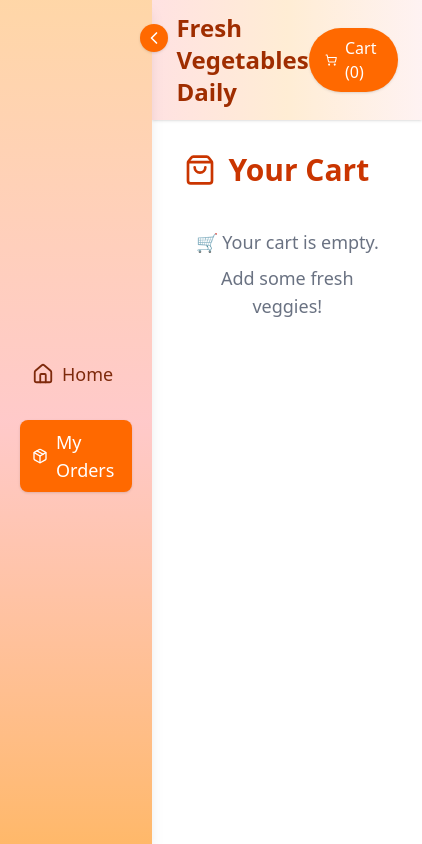
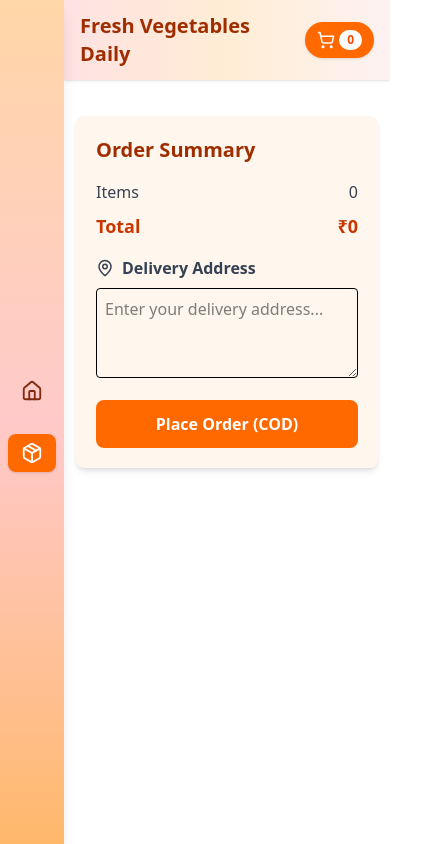
Before and after one commit to aruns128/delivery-app, a Next.js app: page /cart in a window 390 px wide. Shown: the whole page, 422 px wide, since content can reach past the window. Built offline with nearby package versions, Linux system fonts and the light colour scheme.

Commit message:
changes added.

```diff
--- a/app/cart/page.tsx
+++ b/app/cart/page.tsx
@@ -2,20 +2,17 @@
 import { useState, useEffect } from "react";
 import Layout from "../components/Layout";
 import { useCart } from "../context/CartContext";
-import { Trash2, MapPin, ShoppingBag, Loader2 } from "lucide-react";
+import { Trash2, MapPin, Loader2, Minus, Plus } from "lucide-react";
 import { toast } from "react-hot-toast";
 
 export default function CartPage() {
-  const { cart, total, removeFromCart, clearCart } = useCart();
+  const { cart, total, removeFromCart, clearCart, updateQuantity } = useCart();
   const [address, setAddress] = useState("");
-  const [loading, setLoading] = useState(true); // Page loading state
-  const [placingOrder, setPlacingOrder] = useState(false); // Checkout loading
+  const [loading, setLoading] = useState(true);
+  const [placingOrder, setPlacingOrder] = useState(false);
 
-  // Simulate cart data loading
   useEffect(() => {
-    const timer = setTimeout(() => {
-      setLoading(false);
-    }, 500); // Small delay to mimic fetch/loading
+    const timer = setTimeout(() => setLoading(false), 500);
     return () => clearTimeout(timer);
   }, []);
 
@@ -37,7 +34,7 @@ export default function CartPage() {
       toast.success("Order placed successfully!");
       clearCart();
       setAddress("");
-    } catch (err) {
+    } catch {
       toast.error("Something went wrong. Please try again.");
     } finally {
       setPlacingOrder(false);
@@ -56,42 +53,54 @@ export default function CartPage() {
 
   return (
     <Layout>
-      <div className="p-5 max-w-5xl mx-auto">
-        <h1 className="text-3xl font-extrabold mb-6 flex items-center gap-3 text-orange-700">
-          <ShoppingBag size={32} /> Your Cart
-        </h1>
-
-        {cart.length === 0 ? (
-          <p className="text-gray-500 text-lg text-center mt-10">
-            🛒 Your cart is empty.
-            <span className="block mt-2">Add some fresh veggies!</span>
-          </p>
-        ) : (
-          <div className="grid lg:grid-cols-3 gap-6">
+      <div className="grid grid-cols-1 lg:grid-cols-3 gap-6">
         {/* Cart Items */}
         <div className="lg:col-span-2 space-y-4">
           {cart.map((item) => (
             <div
               key={item._id}
-                  className="flex items-center justify-between bg-white shadow-md p-4 rounded-lg hover:shadow-lg transition"
+              className="flex flex-col sm:flex-row sm:items-center sm:justify-between bg-white shadow-md p-4 rounded-lg hover:shadow-lg transition"
             >
-                  <div className="flex items-center gap-4">
+              {/* Product Info */}
+              <div className="flex items-center gap-4 mb-3 sm:mb-0">
                 <img
                   src={"/tomoto.jpg"}
                   alt={item.name}
                   className="w-16 h-16 rounded-md object-cover border"
                 />
-                    <div>
+                <div className="max-w-[200px] sm:max-w-none">
                   <p className="font-semibold text-lg">{item.name}</p>
-                      <p className="text-sm text-gray-500">
-                        ₹{item.price} × {item.quantity}
-                      </p>
+                  <p className="text-sm text-gray-500">₹{item.price}</p>
                 </div>
               </div>
-                  <div className="flex items-center gap-4">
+
+              {/* Actions */}
+              <div className="flex flex-wrap items-center gap-4">
+                {/* Quantity Controls */}
+                <div className="flex items-center border rounded">
+                  <button
+                    onClick={() =>
+                      updateQuantity(item._id, Math.max(1, item.quantity - 1))
+                    }
+                    className="px-2 py-1 text-gray-600 hover:text-orange-500"
+                  >
+                    <Minus size={16} />
+                  </button>
+                  <span className="px-3">{item.quantity}</span>
+                  <button
+                    onClick={() => updateQuantity(item._id, item.quantity + 1)}
+                    className="px-2 py-1 text-gray-600 hover:text-orange-500"
+                  >
+                    <Plus size={16} />
+                  </button>
+                </div>
+
+                {/* Price */}
                 <p className="font-bold text-orange-600">
                   ₹{item.price * item.quantity}
                 </p>
+
+                {/* Remove */}
                 <button
                   onClick={() => removeFromCart(item._id)}
                   className="text-red-500 hover:text-red-700 transition"
@@ -105,10 +114,10 @@ export default function CartPage() {
         </div>
 
         {/* Checkout Summary */}
-            <div className="bg-orange-50 p-5 rounded-lg shadow-md h-fit sticky top-5">
-              <h2 className="text-xl font-bold mb-4 text-orange-800">
-                Order Summary
-              </h2>
+        <div className="bg-orange-50 p-5 rounded-lg shadow-md h-fit
+                        lg:sticky lg:top-5 lg:self-start
+                        w-full sm:max-w-md mx-auto lg:mx-0">
+          <h2 className="text-xl font-bold mb-4 text-orange-800">Order Summary</h2>
           <div className="flex justify-between mb-2 text-gray-700">
             <span>Items</span>
             <span>{cart.length}</span>
@@ -118,6 +127,7 @@ export default function CartPage() {
             <span>₹{total}</span>
           </div>
 
+          {/* Address */}
           <div className="mb-4">
             <label className="flex items-center gap-2 font-semibold text-gray-700 mb-2">
               <MapPin size={18} /> Delivery Address
@@ -131,6 +141,7 @@ export default function CartPage() {
             />
           </div>
 
+          {/* Checkout Button */}
           <button
             onClick={checkout}
             disabled={placingOrder}
@@ -144,8 +155,6 @@ export default function CartPage() {
           </button>
         </div>
       </div>
-        )}
-      </div>
     </Layout>
   );
 }
--- a/app/components/Layout.tsx
+++ b/app/components/Layout.tsx
@@ -1,32 +1,55 @@
-// app/components/Layout.tsx
 "use client";
-import { ShoppingCart, Home, Package, ChevronLeft, ChevronRight } from "lucide-react";
-import { useState } from "react";
+import {
+  ShoppingCart,
+  Home,
+  Package,
+  ChevronLeft,
+  ChevronRight,
+} from "lucide-react";
+import { useState, useEffect } from "react";
 import { useCart } from "../context/CartContext";
 import { usePathname } from "next/navigation";
 
 export default function Layout({ children }: { children: React.ReactNode }) {
   const { cart } = useCart();
+  const pathname = usePathname();
+
   const [isOpen, setIsOpen] = useState(true);
-  const pathname = usePathname();
+  const [isMobile, setIsMobile] = useState(false);
+
+  // Detect screen size for responsive behavior
+  useEffect(() => {
+    const handleResize = () => {
+      const mobile = window.innerWidth < 768; // md breakpoint
+      setIsMobile(mobile);
+      if (mobile) {
+        setIsOpen(false); // force collapsed in mobile
+      }
+    };
+    handleResize();
+    window.addEventListener("resize", handleResize);
+    return () => window.removeEventListener("resize", handleResize);
+  }, []);
+
   return (
     <div className="flex min-h-screen">
       {/* Sidebar */}
       <aside
-        className={`relative transition-all duration-300 ease-in-out ${
-          isOpen ? "w-64" : "w-16"
-        } bg-gradient-to-b from-orange-200 via-red-200 to-orange-300 shadow-lg`}
+        className={`relative transition-all duration-300 ease-in-out
+          ${isOpen ? "w-64" : "w-16"}
+          bg-gradient-to-b from-orange-200 via-red-200 to-orange-300 shadow-lg`}
       >
-        {/* Toggle Button */}
+        {/* Toggle Button — hide on mobile */}
+        {!isMobile && (
           <button
             onClick={() => setIsOpen(!isOpen)}
             className="absolute -right-4 top-6 bg-orange-500 text-white p-1 rounded-full shadow hover:bg-orange-600 transition"
           >
             {isOpen ? <ChevronLeft size={20} /> : <ChevronRight size={20} />}
           </button>
+        )}
 
-        {/* Nav */}
-
+        {/* Navigation */}
         <nav
           className={`flex flex-col gap-6 text-orange-900 text-lg h-full justify-center transition-all duration-300
             ${isOpen ? "items-start p-5" : "items-center p-2"}`}
@@ -38,7 +61,7 @@ export default function Layout({ children }: { children: React.ReactNode }) {
               ${pathname === "/" ? "bg-orange-500 text-white shadow" : "hover:text-orange-600"}`}
           >
             <Home size={22} />
-    {isOpen && <span>Home</span>}
+            {!isMobile && isOpen && <span>Home</span>}
           </a>
 
           <a
@@ -48,24 +71,30 @@ export default function Layout({ children }: { children: React.ReactNode }) {
               ${pathname === "/cart" ? "bg-orange-500 text-white shadow" : "hover:text-orange-600"}`}
           >
             <Package size={22} />
-    {isOpen && <span>My Orders</span>}
+            {!isMobile && isOpen && <span>My Orders</span>}
           </a>
         </nav>
-
-
-
       </aside>
 
       {/* Main Content */}
       <div className="flex-1 flex flex-col">
         {/* Top Bar */}
-        <header className="bg-gradient-to-r from-red-100 via-orange-100 to-red-50 shadow-sm px-6 py-3 flex items-center justify-between">
-          <h1 className="text-2xl font-bold text-orange-800">Fresh Vegetables Daily</h1>
+        <header className="bg-gradient-to-r from-red-100 via-orange-100 to-red-50 shadow-sm px-4 sm:px-6 py-3 flex items-center justify-between">
+          <h1 className="text-xl sm:text-2xl font-bold text-orange-800">
+            Fresh Vegetables Daily
+          </h1>
+
+          {/* Cart Button */}
           <a
             href="/cart"
-            className="flex items-center gap-2 bg-orange-500 text-white px-4 py-2 rounded-full shadow hover:bg-orange-600 transition"
+            className="flex items-center gap-1 sm:gap-2 bg-orange-500 text-white px-3 sm:px-4 py-2 rounded-full shadow hover:bg-orange-600 transition text-sm sm:text-base"
           >
-            <ShoppingCart size={18} /> Cart ({cart.reduce((sum, p) => sum + p.quantity, 0)})
+            <ShoppingCart size={18} className="shrink-0" />
+            {/* Hide text in mobile */}
+            {!isMobile && <span>Cart</span>}
+            <span className="bg-white text-orange-600 rounded-full px-2 py-0.5 text-xs font-bold">
+              {cart.reduce((sum, p) => sum + p.quantity, 0)}
+            </span>
           </a>
         </header>
 
--- a/app/context/CartContext.tsx
+++ b/app/context/CartContext.tsx
@@ -13,6 +13,7 @@ type CartContextType = {
   addToCart: (item: Omit<CartItem, "quantity">) => void;
   removeFromCart: (id: string) => void;
   clearCart: () => void;
+  updateQuantity: (id: string, quantity: number) => void;
   total: number;
 };
 
@@ -48,12 +49,22 @@ export function CartProvider({ children }: { children: ReactNode }) {
     setCart((prev) => prev.filter((p) => p._id !== id));
   };
 
+  const updateQuantity = (id: string, quantity: number) => {
+    setCart((prev) =>
+      prev.map((item) =>
+        item._id === id ? { ...item, quantity: Math.max(1, quantity) } : item
+      )
+    );
+  };
+
   const clearCart = () => setCart([]);
 
   const total = cart.reduce((sum, item) => sum + item.price * item.quantity, 0);
 
   return (
-    <CartContext.Provider value={{ cart, addToCart, removeFromCart, clearCart, total }}>
+    <CartContext.Provider
+      value={{ cart, addToCart, removeFromCart, clearCart, updateQuantity, total }}
+    >
       {children}
     </CartContext.Provider>
   );
```
Also changed, not shown: app/components/ProductCard.tsx (+16 -15 lines). Lines whose indentation alone changed are shown as unchanged.
